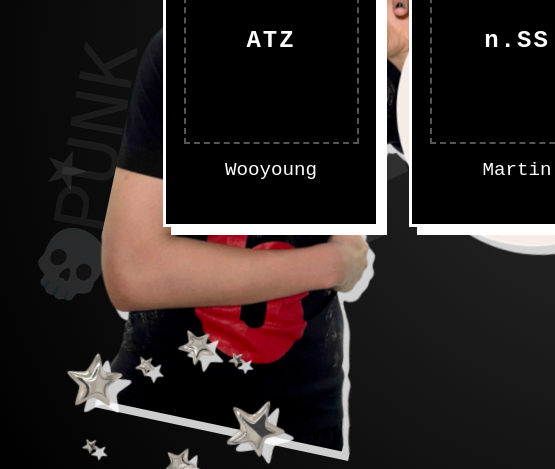
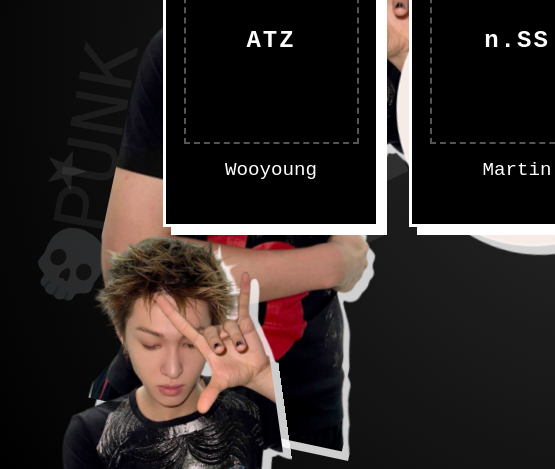
Before and after one commit to CHERYL404/CHERYL404.github.io, a plain HTML site: page index.html in a window 1280 px wide. Shown: the part 331-800 px from the top of the page, 0-555 px from the left. Drawn offline with Linux system fonts and the light colour scheme.

Commit message:
Update index.html

```diff
--- a/index.html
+++ b/index.html
@@ -162,7 +162,7 @@
     <img src="ateez sticker-Photoroom.png" class="sticker p6" alt="手繪愛心">
     <img src="ateez sticker-Photoroom.png" class="sticker p7" alt="文字貼紙">
 
-    <img src="下載 (1)-Photoroom.png" class="sticker p8" alt="新增1">
+    <img src="馬丁-Photoroom.png" class="sticker p8" alt="新增1">
     <img src="下載-Photoroom.png" class="sticker p9" alt="新增2">
     <img src="你的圖片3.png" class="sticker p10" alt="新增3">
     <img src="你的圖片4.png" class="sticker p11" alt="新增4">
```
